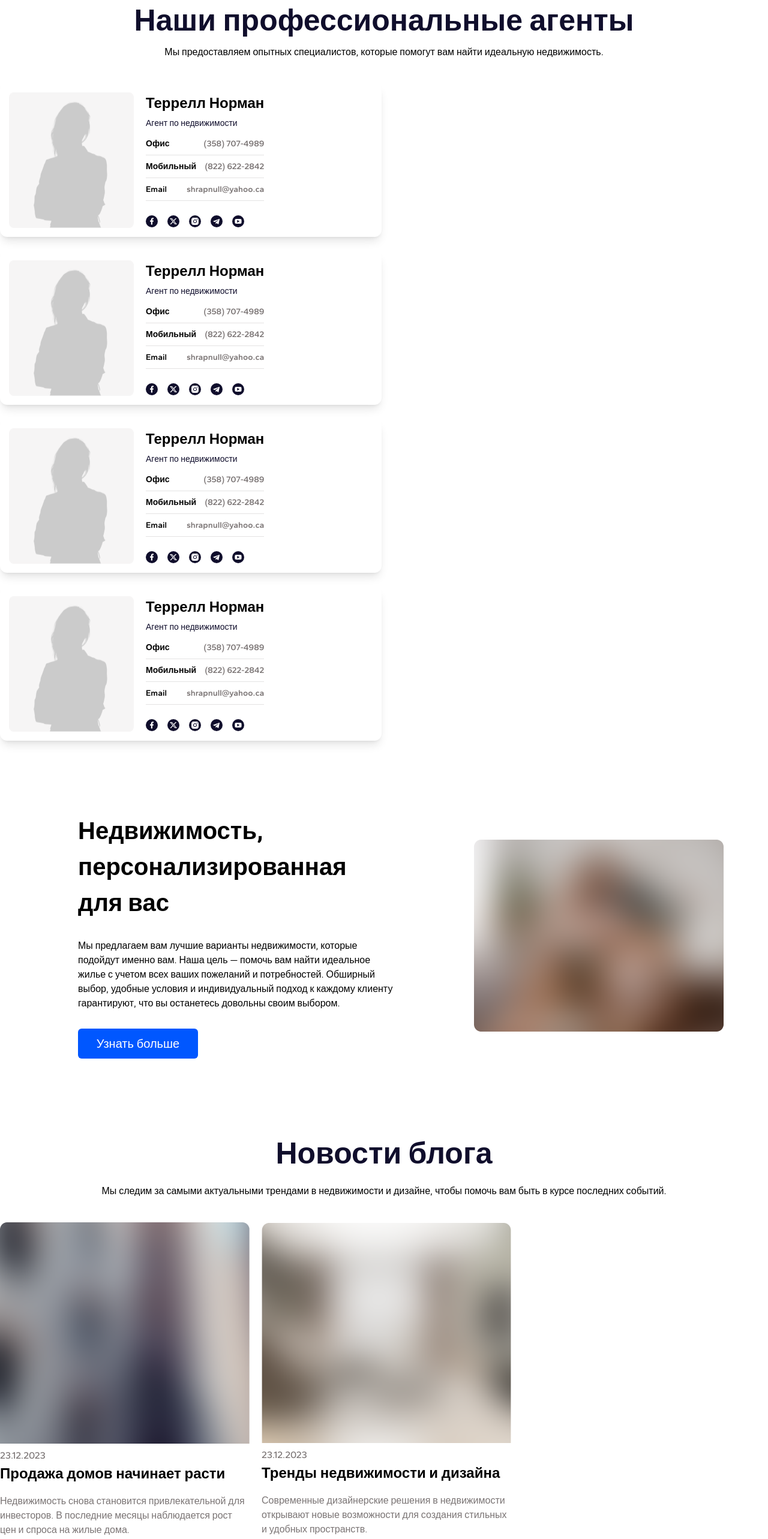
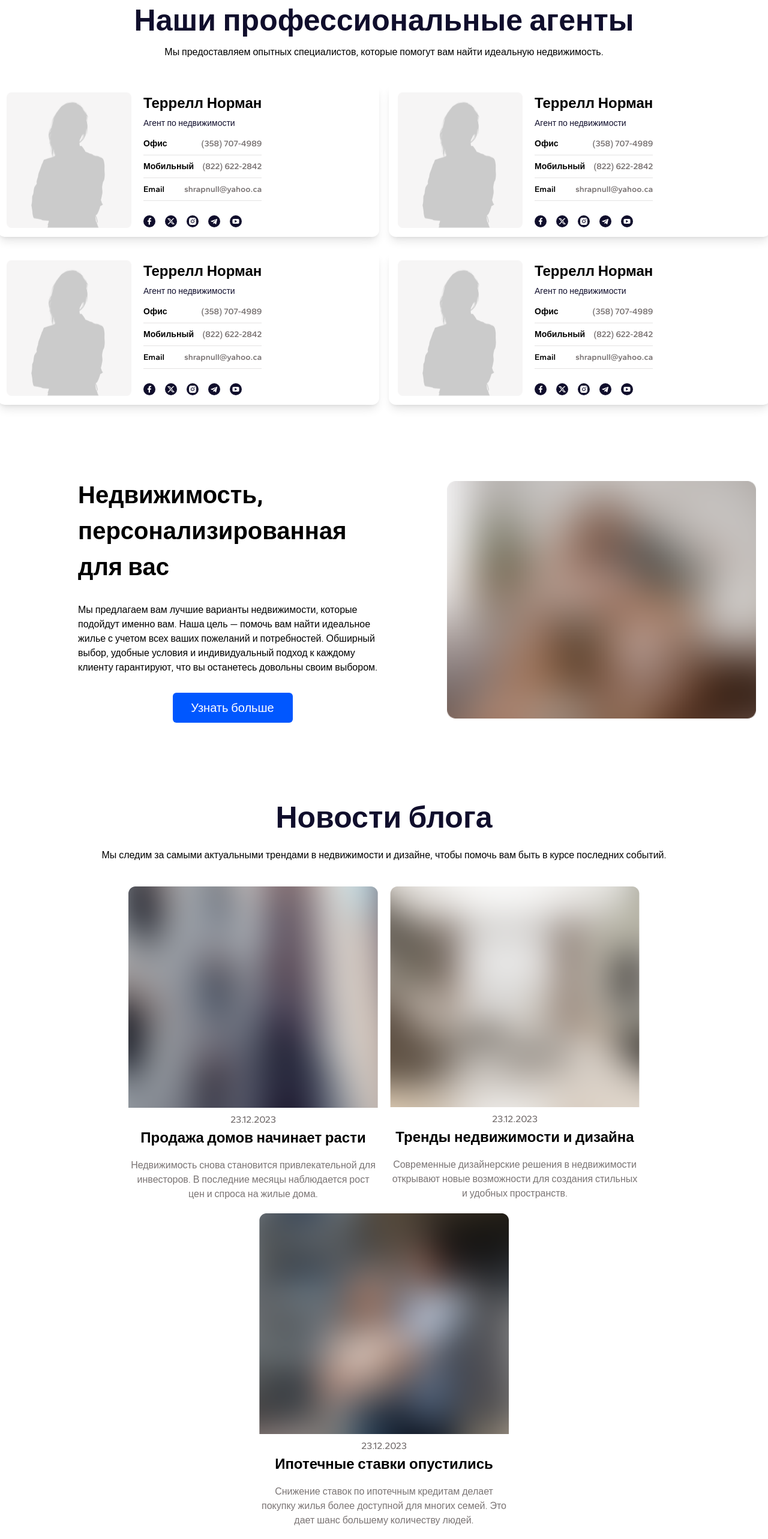
Before and after one commit to avazjanovsardorbek01/IMORAT, a Next.js app: page /about in a window 1280 px wide. Shown: the part 2920-5486 px from the top of the page at 60% size. Built offline with nearby package versions, Linux system fonts and the light colour scheme; some icons are missing.

Commit message:
Finish-About

```diff
--- a/app/about/page.jsx
+++ b/app/about/page.jsx
@@ -242,54 +242,11 @@ export default function Home() {
             идеальную недвижимость.
           </p>
 
-          <div className="flex items-center flex-wrap gap-[24px]">
-            {/* Первая карточка агента */}
-            <div className="flex sm:w-[400px] sm:h-[150px] w-[636px] h-[256px] p-[15px] gap-[20px] rounded-[12px] shadow-lg">
-              <Image className="sm:w-[100px]" src={PersonOne} alt="person-1" />
-              <div className="flex flex-col">
-                <h3 className="text-[24px] sm:text-[16px] font-[600] pb-[5px]">
-                  Террелл Норман
-                </h3>
-                <p className="pb-[5px] sm:text-[8px] text-[14px] font-[500] text-[#100E2C]">
-                  Агент по недвижимости
-                </p>
-                <div className="flex py-[8px] border-b-[1px] border-b-[#7A747433] justify-between ">
-                  <h3 className="text-[14px] sm:text-[8px] font-[600]">Офис</h3>
-                  <p className="text-[14px] sm:text-[8px] font-[600] text-[#7A7474]">
-                    (358) 707-4989
-                  </p>
-                </div>
-                <div className="flex py-[8px] border-b-[1px] border-b-[#7A747433] justify-between ">
-                  <h3 className="text-[14px] sm:text-[8px] font-[600]">
-                    Мобильный
-                  </h3>
-                  <p className="text-[14px] sm:text-[8px] font-[600] text-[#7A7474]">
-                    (822) 622-2842
-                  </p>
-                </div>
-                <div className="flex py-[8px] border-b-[1px] sm:border-none border-b-[#7A747433] justify-between ">
-                  <h3 className="text-[14px] sm:text-[8px] font-[600]">
-                    Email
-                  </h3>
-                  <p className="text-[14px] sm:text-[8px] font-[600] text-[#7A7474]">
-                    shrapnull@yahoo.ca
-                  </p>
-                </div>
-                <div className="flex sm:hidden items-center gap-[16px] pt-[24px]">
-                  <Image src={IconOne} alt="IconOne" />
-                  <Image src={IconTwo} alt="IconTwo" />
-                  <Image src={IconThree} alt="IconThree" />
-                  <Image src={IconFour} alt="IconFour" />
-                  <Image src={IconFive} alt="IconFive" />
-                </div>
-              </div>
-            </div>
-
-            {/* Повторение карточек */}
-            {[...Array(3)].map((_, index) => (
+          <div className="grid gap-[24px] sm:grid-cols-1 md:grid-cols-1 lg:grid-cols-2 xl:grid-cols-2 place-items-center">
+            {[...Array(4)].map((_, index) => (
               <div
                 key={index}
-                className="flex sm:w-[400px] sm:h-[150px] w-[636px] h-[256px] p-[15px] gap-[20px] rounded-[12px] shadow-lg"
+                className="flex sm:w-full sm:max-w-[400px] sm:h-[150px] w-[636px] h-[256px] p-[15px] gap-[20px] rounded-[12px] shadow-lg"
               >
                 <Image
                   className="sm:w-[100px]"
@@ -303,7 +260,7 @@ export default function Home() {
                   <p className="pb-[5px] sm:text-[8px] text-[14px] font-[500] text-[#100E2C]">
                     Агент по недвижимости
                   </p>
-                  <div className="flex py-[8px] border-b-[1px] border-b-[#7A747433] justify-between ">
+                  <div className="flex py-[8px] border-b-[1px] border-b-[#7A747433] justify-between">
                     <h3 className="text-[14px] sm:text-[8px] font-[600]">
                       Офис
                     </h3>
@@ -311,7 +268,7 @@ export default function Home() {
                       (358) 707-4989
                     </p>
                   </div>
-                  <div className="flex py-[8px] border-b-[1px] border-b-[#7A747433] justify-between ">
+                  <div className="flex py-[8px] border-b-[1px] border-b-[#7A747433] justify-between">
                     <h3 className="text-[14px] sm:text-[8px] font-[600]">
                       Мобильный
                     </h3>
@@ -319,7 +276,7 @@ export default function Home() {
                       (822) 622-2842
                     </p>
                   </div>
-                  <div className="flex py-[8px] border-b-[1px] sm:border-none border-b-[#7A747433] justify-between ">
+                  <div className="flex py-[8px] border-b-[1px] sm:border-none border-b-[#7A747433] justify-between">
                     <h3 className="text-[14px] sm:text-[8px] font-[600]">
                       Email
                     </h3>
@@ -340,19 +297,19 @@ export default function Home() {
           </div>
         </div>
       </section>
-
       {/* SECTION-5 ENDED */}
 
       {/* SECTION-6 STARTED */}
       <section id="section-6-2" className="py-[60px] sm:py-[30px] px-[20px]">
         <div className="container pl-[110px] sm:pl-[0px]">
-          <div className="flex sm:flex-col sm:gap-[40px] items-center gap-[134px]">
-            <div className="flex flex-col gap-[30px] sm:w-[350px] items-start w-[526px]">
-              <h2 className="text-[40px] sm:text-[20px] font-[700]">
+          <div className="flex flex-col lg:flex-row items-center gap-[40px] sm:gap-[30px] md:gap-[50px] lg:gap-[100px]">
+            {/* Текстовая часть */}
+            <div className="flex flex-col gap-[30px] items-start w-full lg:w-[50%]">
+              <h2 className="text-[40px] sm:text-[20px] md:text-[28px] lg:text-[32px] xl:text-[40px] font-[700]">
                 Недвижимость, персонализированная для вас
               </h2>
 
-              <p>
+              <p className="text-[16px] sm:text-[14px] md:text-[16px] lg:text-[15px] xl:text-[16px]">
                 Мы предлагаем вам лучшие варианты недвижимости, которые подойдут
                 именно вам. Наша цель — помочь вам найти идеальное жилье с
                 учетом всех ваших пожеланий и потребностей. Обширный выбор,
@@ -360,12 +317,19 @@ export default function Home() {
                 гарантируют, что вы останетесь довольны своим выбором.
               </p>
 
-              <button className="text-[20px] sm:text-[14px] font-[500] text-[#fff] bg-[#0057FF] hover:bg-[#0055ffdf] duration-200 transition-all active:bg-[#0057FF] sm:w-[140px] sm:h-[35px] rounded-[6px] w-[200px] h-[50px]">
+              <button className="text-[20px] sm:text-[14px]  md:text-[16px]  p-2 mx-auto lg:text-[18px]  xl:text-[20px] font-[500] text-[#fff] bg-[#0057FF] hover:bg-[#0055ffdf] duration-200 transition-all active:bg-[#0057FF] rounded-[6px] sm:w-[140px] sm:h-[35px] md:w-[160px] md:h-[40px] lg:w-[180px] lg:h-[45px] xl:w-[200px] xl:h-[50px]">
                 Узнать больше
               </button>
             </div>
 
-            <Image src={Real} alt="realback" />
+            {/* Изображение */}
+            <div className="w-full sm:w-[300px] md:w-[400px] lg:w-[50%] flex justify-center">
+              <Image
+                src={Real}
+                alt="realback"
+                className="w-full h-auto rounded-lg"
+              />
+            </div>
           </div>
         </div>
       </section>
@@ -374,62 +338,53 @@ export default function Home() {
 
       {/* SECTION-7 STARTED */}
       <section id="section-7" className="py-[60px] sm:py-[30px] sm:px-[20px]">
-        <div className="container">
-          <h2 className="text-center sm:text-[25px] text-[#100E2C] text-[50px] font-[700] pb-[14px]">
+        <div className="container mx-auto text-center">
+          <h2 className="text-[#100E2C] text-[50px] sm:text-[25px] font-[700] pb-[14px]">
             Новости блога
           </h2>
 
-          <p className="pb-[40px] sm:pb-[20px] text-center">
+          <p className="pb-[40px] sm:pb-[20px]">
             Мы следим за самыми актуальными трендами в недвижимости и дизайне,
             чтобы помочь вам быть в курсе последних событий.
           </p>
 
-          <div className="flex items-center gap-[20px] flex-wrap">
-            <div className="flex flex-col w-[416px]">
-              <Image src={HeyOne} alt="HeyOne" />
-
+          <div className="flex flex-wrap justify-center gap-[20px]">
+            <div className="flex flex-col w-[416px] sm:w-full lg:w-[416px]">
+              <Image src={HeyOne} alt="HeyOne" className="w-full" />
               <p className="text-[#7A7474] pt-[8px] text-[16px] font-[500]">
                 23.12.2023
               </p>
-
               <h2 className="text-[24px] font-[600] pb-[16px]">
                 Продажа домов начинает расти
               </h2>
-
               <p className="text-[#7A7474]">
                 Недвижимость снова становится привлекательной для инвесторов. В
                 последние месяцы наблюдается рост цен и спроса на жилые дома.
               </p>
             </div>
 
-            <div className="flex flex-col w-[416px]">
-              <Image src={HeyTwo} alt="HeyTwo" />
-
+            <div className="flex flex-col w-[416px] sm:w-full lg:w-[416px]">
+              <Image src={HeyTwo} alt="HeyTwo" className="w-full" />
               <p className="text-[#7A7474] pt-[8px] text-[16px] font-[500]">
                 23.12.2023
               </p>
-
               <h2 className="text-[24px] font-[600] pb-[16px]">
                 Тренды недвижимости и дизайна
               </h2>
-
               <p className="text-[#7A7474]">
                 Современные дизайнерские решения в недвижимости открывают новые
                 возможности для создания стильных и удобных пространств.
               </p>
             </div>
 
-            <div className="flex flex-col w-[416px]">
-              <Image src={HeyThree} alt="HeyThree" />
-
+            <div className="flex flex-col w-[416px] sm:w-full lg:w-[416px]">
+              <Image src={HeyThree} alt="HeyThree" className="w-full" />
               <p className="text-[#7A7474] pt-[8px] text-[16px] font-[500]">
                 23.12.2023
               </p>
-
               <h2 className="text-[24px] font-[600] pb-[16px]">
                 Ипотечные ставки опустились
               </h2>
-
               <p className="text-[#7A7474]">
                 Снижение ставок по ипотечным кредитам делает покупку жилья более
                 доступной для многих семей. Это дает шанс большему количеству
```
